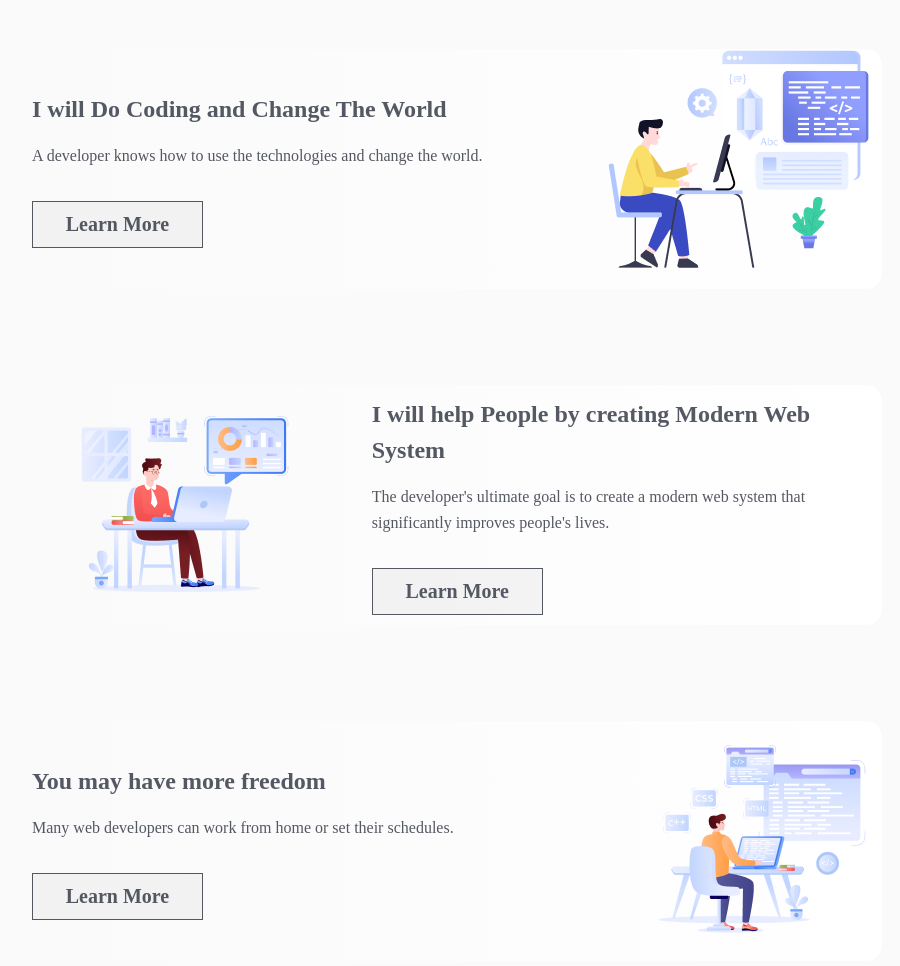
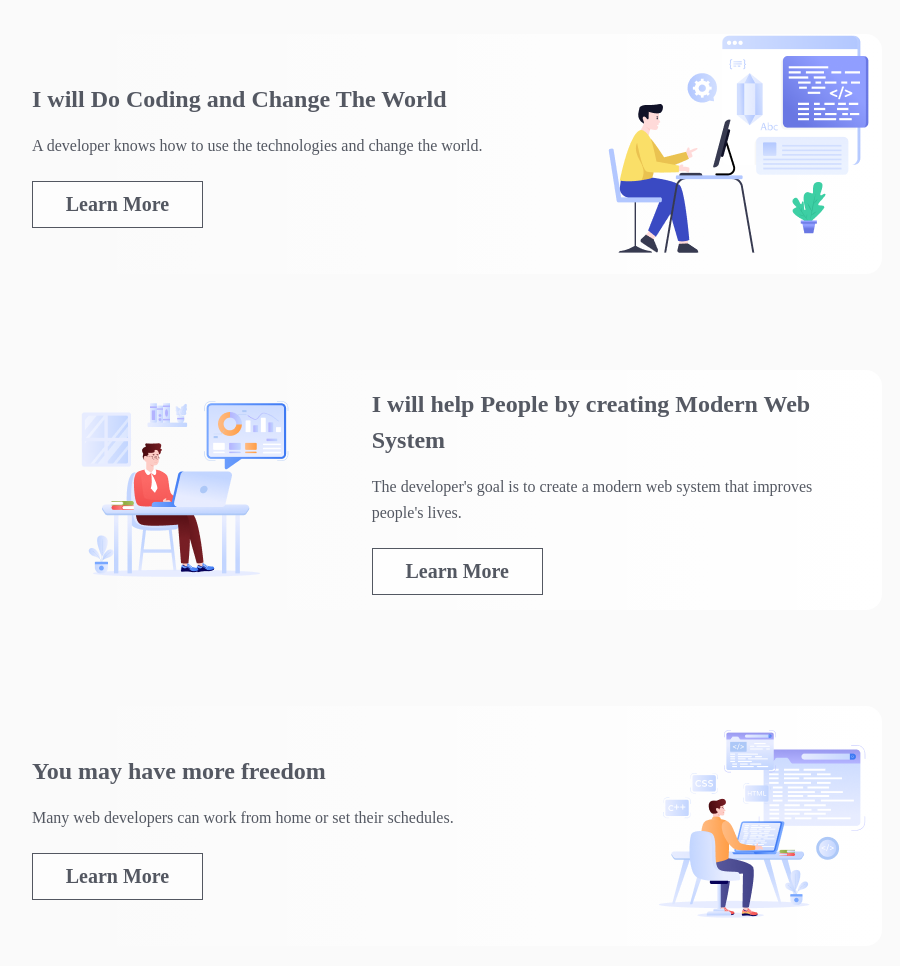
Before and after one commit to UmmayHafsa01/Assignment-1, a plain HTML site: page index.html in a window 1280 px wide. Shown: the part 1000-1966 px from the top of the page, without its empty margins (271-1171 px from the left). Drawn offline with Linux system fonts and the light colour scheme; a web font is replaced by a local one.

Commit message:
updated some mistakes

```diff
--- a/index.html
+++ b/index.html
@@ -48,7 +48,7 @@
                     </div>
                     <div class="why-dev-contents">
                         <h5 class="why-dev-title2">I will help People by creating Modern Web System</h5>
-                        <p class="why-dev-description">The developer's ultimate goal is  to create a modern web system that significantly improves people's lives.</p>
+                        <p class="why-dev-description">The developer's goal is  to create a modern web system that improves people's lives.</p>
                         <button class="btn-primary">Learn More</button>
                     </div>
                 </div>
--- a/styles/style.css
+++ b/styles/style.css
@@ -5,6 +5,7 @@
 .btn-primary{
     width: 171px;
     height: 47px;
+    background-color: white;
     box-sizing: border-box;
     border: 1px solid rgb(13, 19, 33);
     opacity: 0.7;
@@ -42,7 +43,7 @@
     letter-spacing: 0%;
     text-align: left;
     margin-top: 0;
-    margin-bottom: 32px;
+    margin-bottom: 22px;
 }
 .why-dev-contents{
     width: 477px;
@@ -128,7 +129,7 @@ padding: 0px;
 /*why-dev section style*/
 .why-dev{
     width: 1140px;
-    height: 1393px;
+    height: 1300px;
     margin: 74px 150px 94px 150px;
     border-radius: 16px;
     background: rgba(13, 19, 33, 0.02);
@@ -138,7 +139,7 @@ padding: 0px;
 }
 .why-dev-container{
     width: 946px;
-    height: 1233px;
+    height: 1170px;
     margin: 80px 97px;
     display: flex;
     flex-direction: column;
@@ -253,7 +254,7 @@ margin-bottom: 8px;
 .box-description{
     color: rgb(13, 19, 33);
 font-family: Azeret Mono;
-font-size: 12px;
+font-size: 14px;
 font-weight: 400;
 line-height: 26px;
 letter-spacing: 0%;
```
